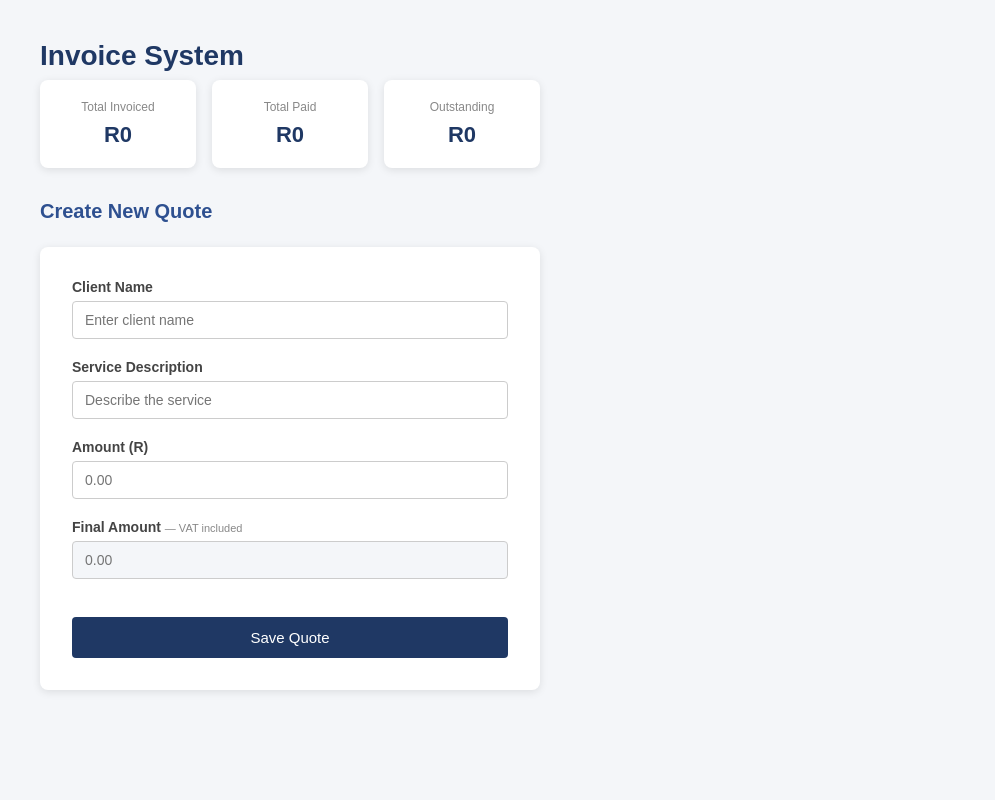
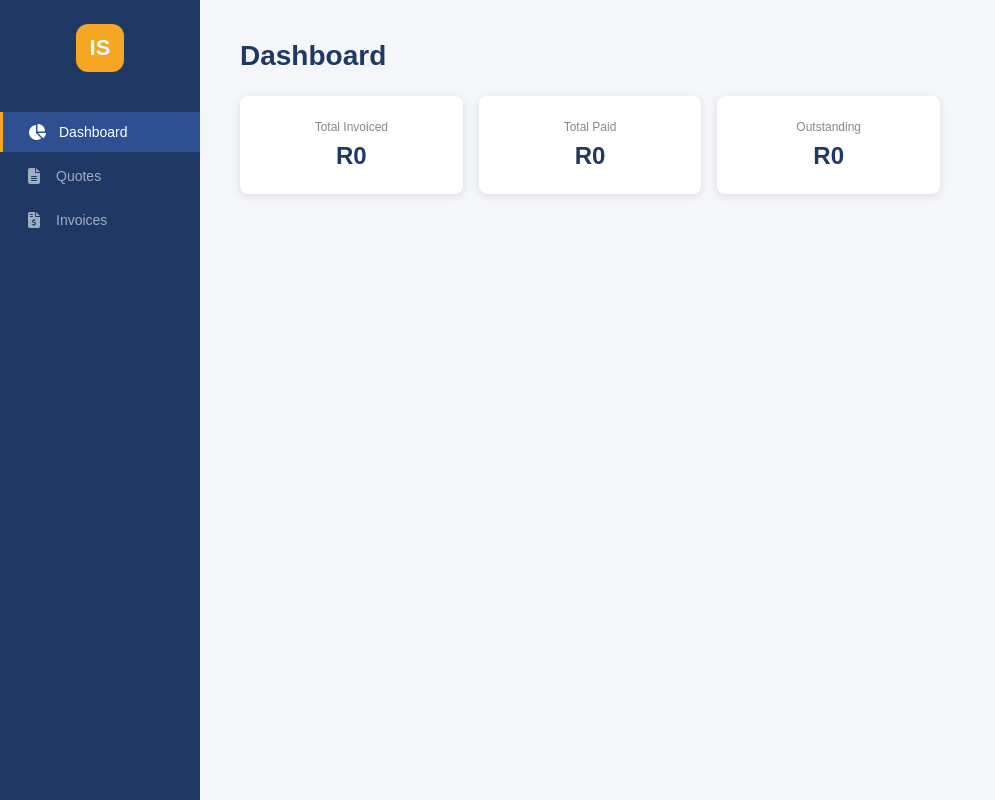
Before and after one commit to Swanepoelarno/invoice-system, a plain HTML site: page frontend/index.html in a window 1280 px wide. Shown: the whole page, without its empty margins (0-995 px from the left). Drawn offline with Linux system fonts and the light colour scheme; no server answers.

Commit message:
Add sidebar navigation with separate quotes and invoices views

```diff
--- a/frontend/app.js
+++ b/frontend/app.js
@@ -5,6 +5,20 @@ const quotesList = document.getElementById('quotesList');
 const quotesHeading = document.getElementById('quotesHeading');
 const amountInput = document.getElementById('amount');
 
+// Navigation
+function showView(viewName) {
+  document.querySelectorAll('.view').forEach(function(view) {
+    view.classList.remove('active');
+  });
+  document.querySelectorAll('.nav-item').forEach(function(item) {
+    item.classList.remove('active');
+  });
+  document.getElementById('view-' + viewName).classList.add('active');
+  event.currentTarget.classList.add('active');
+  fetchQuotes();
+}
+
+// VAT calculation
 amountInput.addEventListener('input', function() {
   const amount = parseFloat(amountInput.value);
   if (!isNaN(amount)) {
@@ -26,6 +40,8 @@ function fetchQuotes() {
     })
     .then(function(quotes) {
       displayQuotes(quotes);
+      displayInvoices(quotes);
+      updateDashboard(quotes);
     });
 }
 
@@ -87,9 +103,11 @@ function updateDashboard(quotes) {
 }
 
 function displayQuotes(quotes) {
-  updateDashboard(quotes);
+  const filtered = quotes.filter(function(q) {
+    return q.status === 'Draft' || q.status === 'Sent' || q.status === 'Approved';
+  });
 
-  if (quotes.length === 0) {
+  if (filtered.length === 0) {
     quotesHeading.style.display = 'none';
     quotesList.innerHTML = '';
     return;
@@ -98,7 +116,7 @@ function displayQuotes(quotes) {
   quotesHeading.style.display = 'block';
   quotesList.innerHTML = '';
 
-  quotes.forEach(function(quote) {
+  filtered.forEach(function(quote) {
     const card = document.createElement('div');
     card.className = 'quote-card';
     card.innerHTML = `
@@ -110,9 +128,37 @@ function displayQuotes(quotes) {
         <button onclick="updateStatus(${quote.id}, 'Sent')">Mark as Sent</button>
         <button onclick="updateStatus(${quote.id}, 'Approved')">Mark as Approved</button>
         <button onclick="updateStatus(${quote.id}, 'Invoiced')">Mark as Invoiced</button>
-        <button onclick="updateStatus(${quote.id}, 'Paid')">Mark as Paid</button>
       </div>
     `;
     quotesList.appendChild(card);
   });
 }
+
+function displayInvoices(quotes) {
+  const invoicesList = document.getElementById('invoicesList');
+  const filtered = quotes.filter(function(q) {
+    return q.status === 'Invoiced' || q.status === 'Paid';
+  });
+
+  if (filtered.length === 0) {
+    invoicesList.innerHTML = '<p style="color:#888; font-size:14px;">No invoices yet. Mark a quote as Invoiced to see it here.</p>';
+    return;
+  }
+
+  invoicesList.innerHTML = '';
+
+  filtered.forEach(function(quote) {
+    const card = document.createElement('div');
+    card.className = 'invoice-card';
+    card.innerHTML = `
+      <p><strong>Client:</strong> ${quote.clientName}</p>
+      <p><strong>Service:</strong> ${quote.serviceDescription}</p>
+      <p><strong>Amount:</strong> R${quote.amount}</p>
+      <p><strong>Status:</strong> <span class="status">${quote.status}</span></p>
+      <div class="actions">
+        <button onclick="updateStatus(${quote.id}, 'Paid')">Mark as Paid</button>
+      </div>
+    `;
+    invoicesList.appendChild(card);
+  });
+}
--- a/frontend/index.html
+++ b/frontend/index.html
@@ -5,11 +5,35 @@
     <meta name="viewport" content="width=device-width, initial-scale=1.0">
     <title>Invoice System</title>
     <link rel="stylesheet" href="style.css">
+    <link rel="stylesheet" href="https://cdnjs.cloudflare.com/ajax/libs/font-awesome/6.5.0/css/all.min.css">
   </head>
   <body>
 
-    <h1>Invoice System</h1>
+    <!-- Sidebar -->
+    <div class="sidebar">
+      <div class="sidebar-logo">IS</div>
+      <nav class="sidebar-nav">
+        <div class="nav-item active" onclick="showView('dashboard')">
+          <i class="fas fa-chart-pie"></i>
+          <span>Dashboard</span>
+        </div>
+        <div class="nav-item" onclick="showView('quotes')">
+          <i class="fas fa-file-alt"></i>
+          <span>Quotes</span>
+        </div>
+        <div class="nav-item" onclick="showView('invoices')">
+          <i class="fas fa-file-invoice-dollar"></i>
+          <span>Invoices</span>
+        </div>
+      </nav>
+    </div>
 
+    <!-- Main Content -->
+    <div class="main">
+
+      <!-- Dashboard View -->
+      <div id="view-dashboard" class="view active">
+        <h1>Dashboard</h1>
         <div class="dashboard">
           <div class="dashboard-card">
             <p class="dashboard-label">Total Invoiced</p>
@@ -24,9 +48,13 @@
             <p class="dashboard-value" id="totalOutstanding">R0</p>
           </div>
         </div>
+      </div>
+
+      <!-- Quotes View -->
+      <div id="view-quotes" class="view">
+        <h1>Quotes</h1>
 
         <h2>Create New Quote</h2>
-
         <form id="quoteForm">
           <label>Client Name</label>
           <input type="text" id="clientName" placeholder="Enter client name">
@@ -41,12 +69,20 @@
           <input type="number" id="finalAmount" placeholder="0.00" readonly>
 
           <br><br>
-
           <button type="submit">Save Quote</button>
         </form>
 
         <h2 id="quotesHeading" style="display:none; margin-top:40px;">Saved Quotes</h2>
         <div id="quotesList"></div>
+      </div>
+
+      <!-- Invoices View -->
+      <div id="view-invoices" class="view">
+        <h1>Invoices</h1>
+        <div id="invoicesList"></div>
+      </div>
+
+    </div>
 
     <script src="app.js"></script>
   </body>
--- a/frontend/style.css
+++ b/frontend/style.css
@@ -6,15 +6,96 @@
 }
 
 body {
+  display: flex;
+  min-height: 100vh;
   background-color: #f4f6f9;
+  color: #333;
+}
+
+/* Sidebar */
+.sidebar {
+  width: 200px;
+  min-height: 100vh;
+  background-color: #1F3864;
+  display: flex;
+  flex-direction: column;
+  align-items: center;
+  padding: 24px 0;
+  position: fixed;
+  top: 0;
+  left: 0;
+}
+
+.sidebar-logo {
+  font-size: 22px;
+  font-weight: bold;
+  color: #ffffff;
+  background-color: #f5a623;
+  width: 48px;
+  height: 48px;
+  border-radius: 12px;
+  display: flex;
+  align-items: center;
+  justify-content: center;
+  margin-bottom: 40px;
+}
+
+.sidebar-nav {
+  width: 100%;
+  display: flex;
+  flex-direction: column;
+  gap: 4px;
+}
+
+.nav-item {
+  display: flex;
+  align-items: center;
+  gap: 12px;
+  padding: 12px 24px;
+  color: #a0aec0;
+  cursor: pointer;
+  border-radius: 0;
+  transition: all 0.2s;
+  font-size: 14px;
+}
+
+.nav-item:hover {
+  background-color: #2E5090;
+  color: #ffffff;
+}
+
+.nav-item.active {
+  background-color: #2E5090;
+  color: #ffffff;
+  border-left: 3px solid #f5a623;
+}
+
+.nav-item i {
+  font-size: 16px;
+  width: 20px;
+  text-align: center;
+}
+
+/* Main Content */
+.main {
+  margin-left: 200px;
   padding: 40px;
-  color: #333;
+  flex: 1;
+}
+
+/* Views */
+.view {
+  display: none;
+}
+
+.view.active {
+  display: block;
 }
 
 h1 {
   font-size: 28px;
   color: #1F3864;
-  margin-bottom: 8px;
+  margin-bottom: 24px;
 }
 
 h2 {
@@ -23,12 +104,43 @@ h2 {
   margin-bottom: 24px;
 }
 
+/* Dashboard */
+.dashboard {
+  display: flex;
+  gap: 16px;
+  max-width: 700px;
+  margin-bottom: 32px;
+}
+
+.dashboard-card {
+  background-color: #ffffff;
+  padding: 24px;
+  border-radius: 8px;
+  box-shadow: 0 2px 8px rgba(0, 0, 0, 0.1);
+  flex: 1;
+  text-align: center;
+}
+
+.dashboard-label {
+  font-size: 12px;
+  color: #888;
+  margin-bottom: 8px;
+}
+
+.dashboard-value {
+  font-size: 24px;
+  font-weight: bold;
+  color: #1F3864;
+}
+
+/* Form */
 form {
   background-color: #ffffff;
   padding: 32px;
   border-radius: 8px;
   box-shadow: 0 2px 8px rgba(0, 0, 0, 0.1);
   max-width: 500px;
+  margin-bottom: 40px;
 }
 
 label {
@@ -53,7 +165,13 @@ input:focus {
   border-color: #2E5090;
 }
 
-button {
+input[readonly] {
+  background-color: #f4f6f9;
+  color: #555;
+  cursor: not-allowed;
+}
+
+button[type="submit"] {
   background-color: #1F3864;
   color: white;
   padding: 12px 24px;
@@ -64,22 +182,25 @@ button {
   width: 100%;
 }
 
-button:hover {
+button[type="submit"]:hover {
   background-color: #2E5090;
 }
-.quote-card {
+
+/* Quote and Invoice Cards */
+.quote-card, .invoice-card {
   background-color: #ffffff;
   padding: 20px;
   border-radius: 8px;
   box-shadow: 0 2px 8px rgba(0, 0, 0, 0.1);
   max-width: 500px;
-  margin-top: 16px;
+  margin-bottom: 16px;
 }
 
-.quote-card p {
+.quote-card p, .invoice-card p {
   font-size: 14px;
   margin-bottom: 8px;
 }
+
 .actions {
   display: flex;
   gap: 8px;
@@ -103,38 +224,5 @@ button:hover {
 }
 
 .status {
-  color: #2E5090;
   font-weight: bold;
 }
-.dashboard {
-  display: flex;
-  gap: 16px;
-  max-width: 500px;
-  margin-bottom: 32px;
-}
-
-.dashboard-card {
-  background-color: #ffffff;
-  padding: 20px;
-  border-radius: 8px;
-  box-shadow: 0 2px 8px rgba(0, 0, 0, 0.1);
-  flex: 1;
-  text-align: center;
-}
-
-.dashboard-label {
-  font-size: 12px;
-  color: #888;
-  margin-bottom: 8px;
-}
-
-.dashboard-value {
-  font-size: 22px;
-  font-weight: bold;
-  color: #1F3864;
-}
-input[readonly] {
-  background-color: #f4f6f9;
-  color: #555;
-  cursor: not-allowed;
-}
```
Also changed, not shown: 1 other file. Lines whose indentation alone changed are shown as unchanged.
